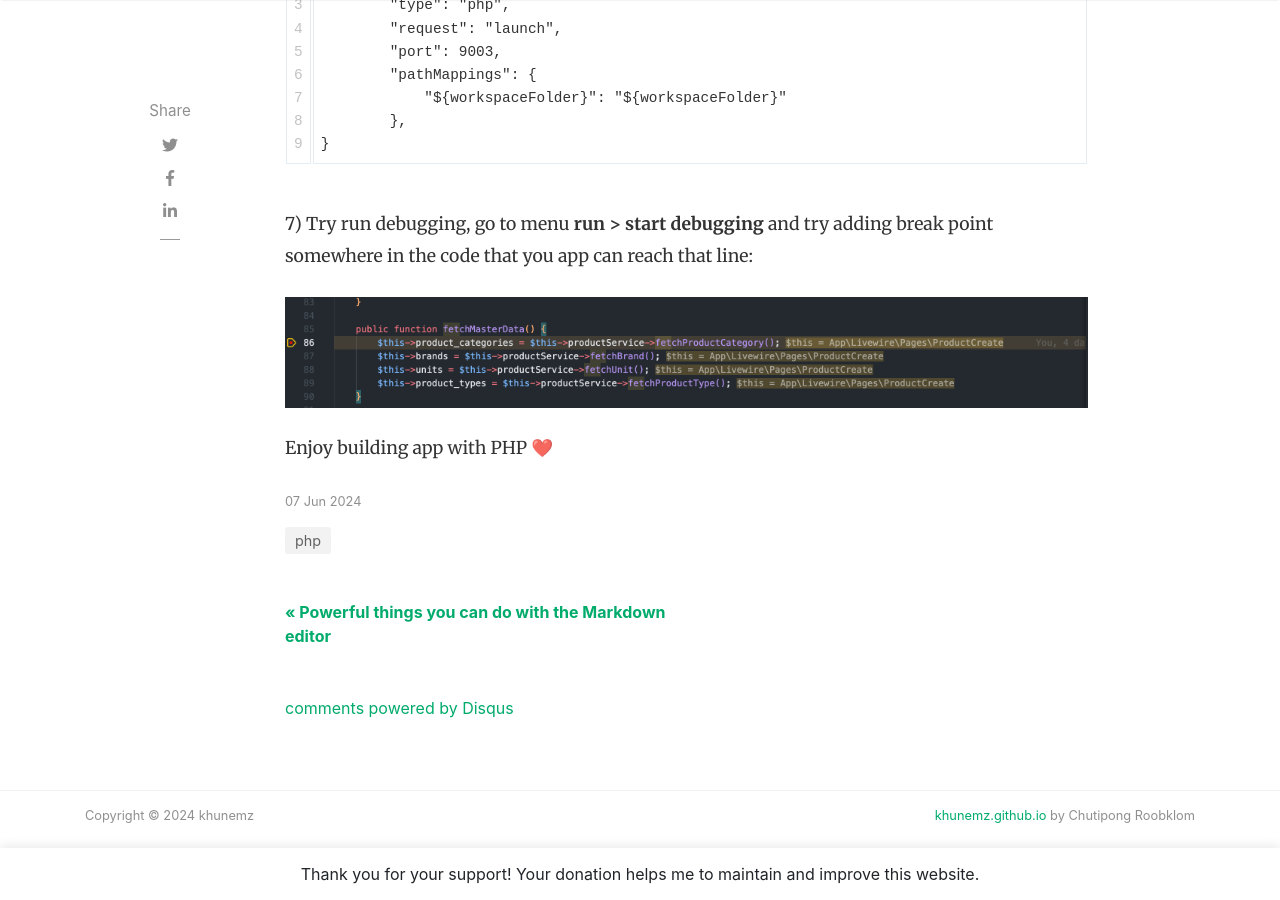
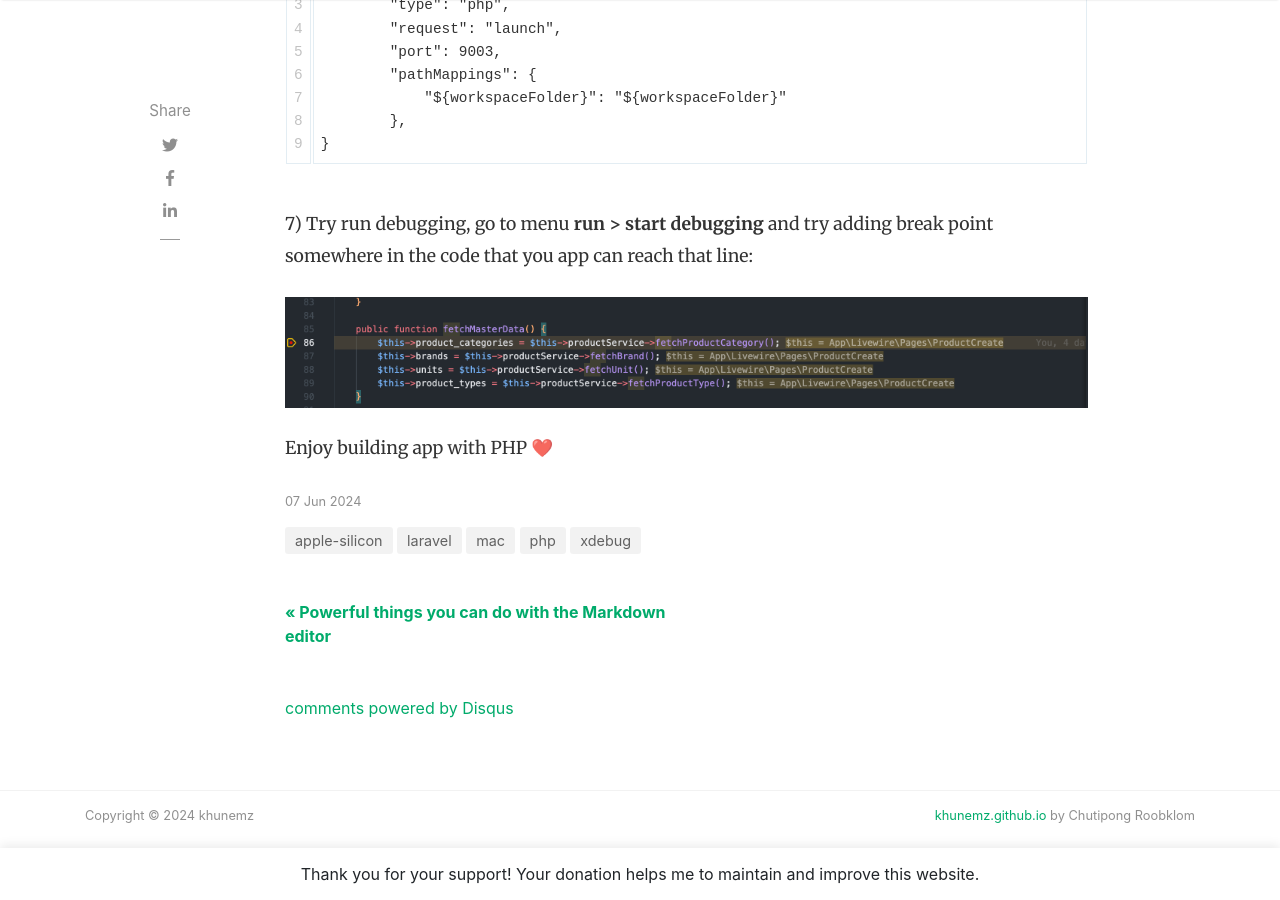
Before and after one commit to khunemz/khunemz.github.io, a Jekyll site: the page built from _posts/2024-06-07-Setup-Visual-studio-code-PHP-Debug-Mac-OS-Silicon-2024.md, in a window 1280 px wide and 900 px high, scrolled down 2922 px. Built offline with Jekyll 4.4.1, drawn with Linux system fonts in a browser that asks for light colours; nearby versions of some CDN libraries; comment, search, counter and statistics services are not loaded.

Commit message:
add more categories

```diff
--- a/_posts/2024-06-07-Setup-Visual-studio-code-PHP-Debug-Mac-OS-Silicon-2024.md
+++ b/_posts/2024-06-07-Setup-Visual-studio-code-PHP-Debug-Mac-OS-Silicon-2024.md
@@ -2,7 +2,7 @@
 layout: post
 title:  "Setup Visual studio code PHP Debug Mac OS Silicon 2024"
 author: m_chutipong
-categories: [ php ]
+categories: [ php, laravel, xdebug, mac, apple-silicon ]
 image: assets/images/posts/20240706/vscode.png
 ---
 ## Prerequisition:
```
